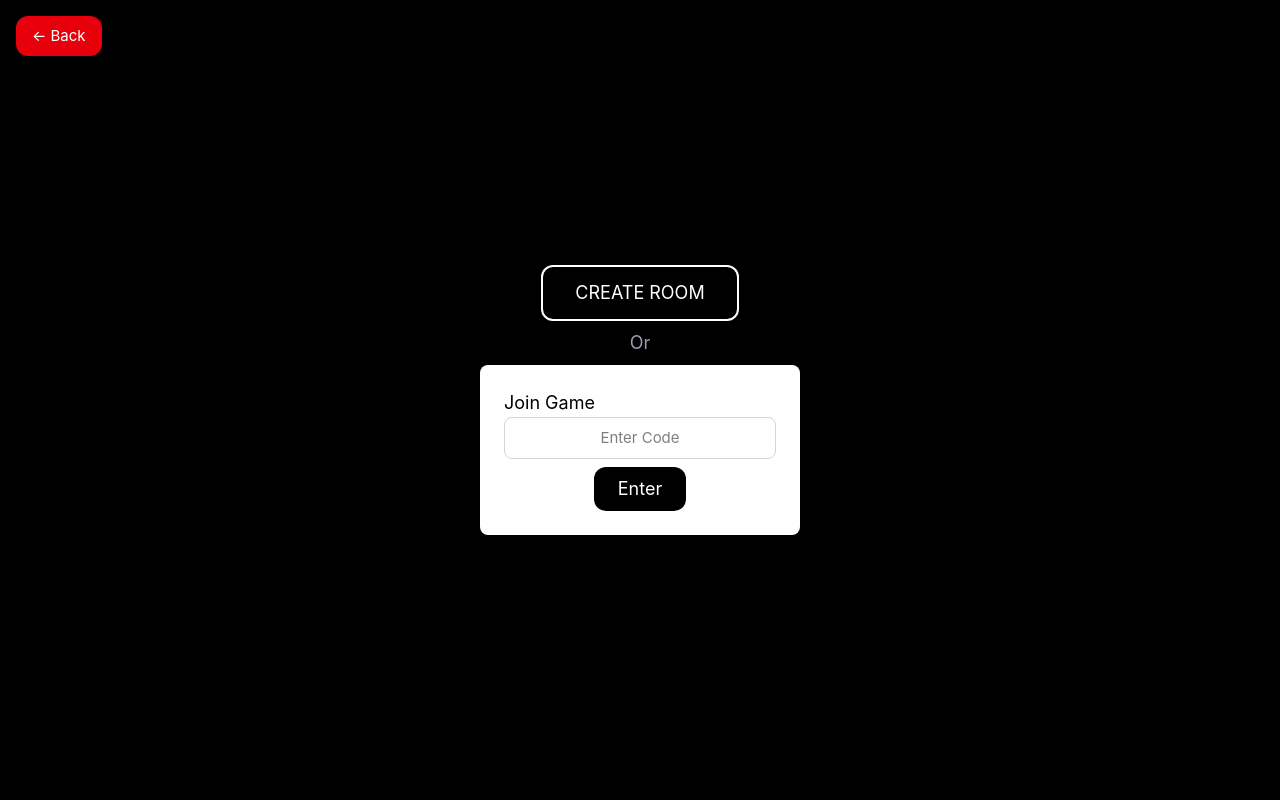
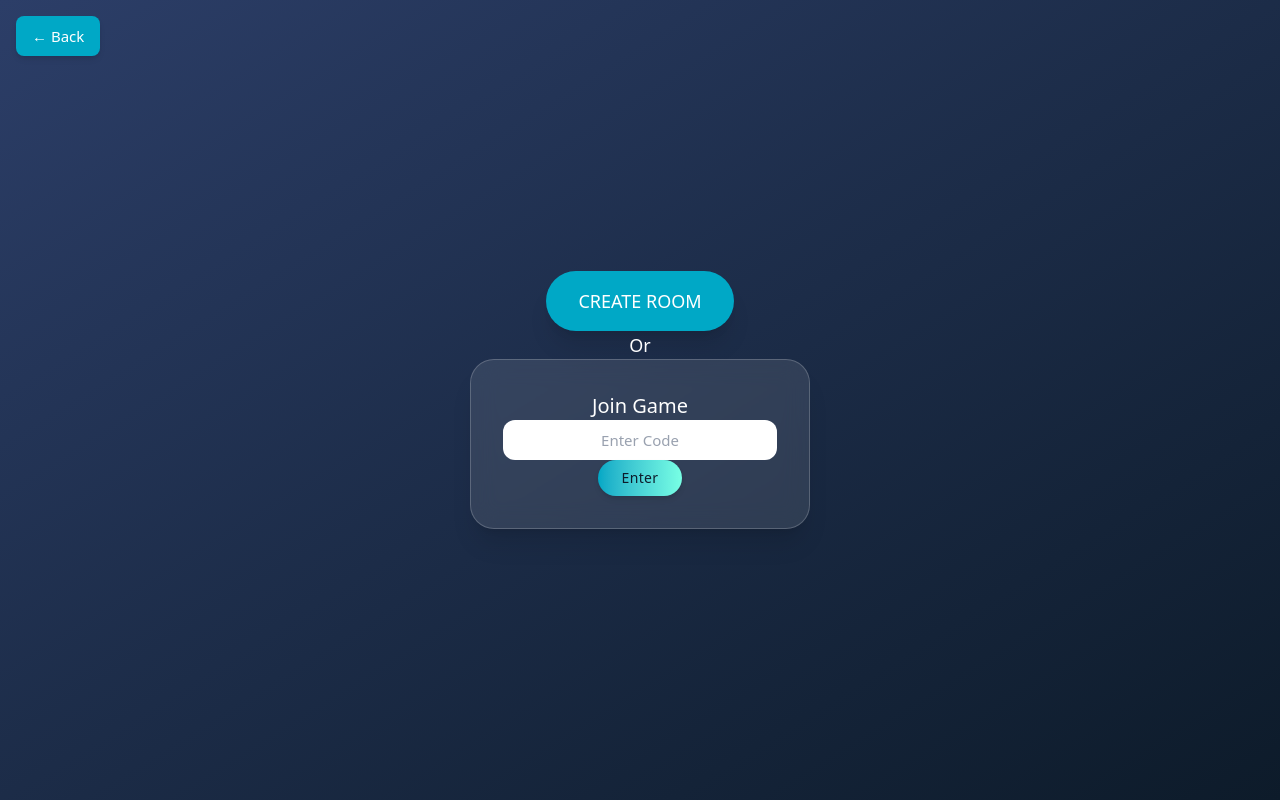
Before and after one commit to faizhalifunn/VueToAPI, a Vue app: page /admin in a window 1280 px wide. Built offline with nearby package versions, Linux system fonts and the light colour scheme.

Commit message:
Update FE4

```diff
--- a/src/components/CreateGameButton.vue
+++ b/src/components/CreateGameButton.vue
@@ -1,42 +1,44 @@
 <template>
-  <div class="h-screen flex flex-col items-center justify-center bg-black space-y-8 relative">
-    <!-- 🔙 Tombol Back Berwarna Merah -->
+  <div class="min-h-screen flex items-center justify-center bg-gradient-to-br from-[#2C3E68] to-[#0D1B2A] font-sans px-4 py-10 relative">
+    <!-- Tombol Back -->
     <button
       @click="goBack"
-      class="absolute top-4 left-4 bg-red-600 text-white px-4 py-2 rounded-xl font-medium hover:bg-red-500 transition hover:scale-105 shadow-md"
+      class="absolute top-4 left-4 bg-[#00A8C6] text-white px-4 py-2 rounded-lg font-medium hover:bg-[#2C3E68] transition hover:scale-105 shadow-md"
     >
       ← Back
     </button>
 
+    <!-- Kontainer Utama -->
+    <div class="flex flex-col items-center space-y-6">
       <!-- Tombol Create Game -->
       <button
         @click="resetAndCreateGame"
         :disabled="isProcessing"
-      class="text-white bg-black border-2 border-white font-bold text-lg px-8 py-3 rounded-xl shadow-md hover:bg-gray-800 hover:shadow-lg transition disabled:opacity-50 disabled:cursor-not-allowed"
+        class="bg-[#00A8C6] text-white text-lg font-semibold px-8 py-4 rounded-full hover:bg-[#2C3E68] active:scale-95 transition shadow-xl hover:shadow-2xl duration-300 disabled:opacity-50"
       >
         <span v-if="isProcessing" class="loading-spinner mr-2"></span>
         <span>{{ isProcessing ? "Processing..." : "CREATE ROOM" }}</span>
       </button>
 
-    <!-- Text Separator -->
-    <span class="text-gray-400 font-medium text-lg py-2">Or</span>
+      <!-- Separator -->
+      <span class="text-white text-lg font-medium">Or</span>
 
-    <!-- Input dan Tombol Join Game -->
-    <div class="bg-white rounded-lg shadow-md p-6 flex flex-col items-center space-y-4 w-80">
-      <div>
-        <h2 class="text-black font-bold text-lg">Join Game</h2>
+      <!-- Form Join Game -->
+  <!-- Join Game Form -->
+    <div class="bg-white/10 backdrop-blur-md border border-white/20 text-white rounded-3xl shadow-xl p-8 w-[340px] flex flex-col items-center">
+      <h2 class="text-xl font-bold mb-4">Join Game</h2>
+
       <input
         v-model="joinGameCode"
         type="text"
         placeholder="Enter Code"
-        class="w-full px-4 py-2 border border-gray-300 text-black rounded-lg text-center focus:outline-none focus:ring-2 focus:ring-gray-500"
+        class="w-full px-4 py-2 text-center bg-white text-[#1C2541] rounded-xl placeholder-gray-400 focus:outline-none focus:ring-2 focus:ring-[#00A8C6] transition mb-3"
       />
-      </div>
-      <div class="pt-2">
+
      <button
         @click="joinGame"
         :disabled="isProcessing"
-          class="bg-black text-white font-medium text-lg px-6 py-2 rounded-xl hover:bg-gray-800 transition disabled:opacity-50 disabled:cursor-not-allowed"
+        class="bg-gradient-to-r from-[#00A8C6] to-[#78FFE4] text-[#0D1B2A] px-6 py-2 rounded-full text-sm font-semibold tracking-wide shadow-md hover:shadow-xl hover:scale-[1.03] transition-all duration-200 ease-in-out disabled:opacity-50 disabled:cursor-not-allowed"
       >
         <span v-if="isProcessing" class="loading-spinner mr-2"></span>
         <span>{{ isProcessing ? "Processing..." : "Enter" }}</span>
@@ -145,8 +147,7 @@ export default {
 };
 </script>
 
-<style>
-/* Spinner Animasi */
+<style scoped>
 .loading-spinner {
   border: 2px solid transparent;
   border-top: 2px solid white;
--- a/src/components/EndResult.vue
+++ b/src/components/EndResult.vue
@@ -89,9 +89,9 @@
                 </thead>
                 <tbody>
                   <tr>
-                    <td>{{ formatNumber(teamData.ProInterest) }}</td>
-                    <td>{{ formatNumber(teamData.ConInterest) }}</td>
-                    <td>{{ formatNumber(teamData.HeadInterest) }}</td>
+                    <td>{{ formatNumber(teamData.ProductiveInterest) }}</td>
+                    <td>{{ formatNumber(teamData.ConsumptiveInterest) }}</td>
+                    <td>{{ formatNumber(teamData.InterOfficeInterest) }}</td>
                     <td>{{ formatNumber(teamData.OutInterest) }}</td>
                     <td>{{ formatNumber(teamData.Development) }}</td>
                     <td>{{ formatNumber(teamData.MarketingCost) }}</td>
--- a/src/components/FirstPage.vue
+++ b/src/components/FirstPage.vue
@@ -80,12 +80,12 @@ const joinGame = async () => {
 <template>
   <div class="min-h-screen flex flex-col items-center justify-center bg-gradient-to-br from-[#2C3E68] to-[#0D1B2A] font-sans px-4 py-10 relative">
     <!-- Back Button -->
-    <button
+    <!-- <button
       @click="goBack"
       class="absolute top-4 left-4 bg-[#00A8C6] text-white px-4 py-2 rounded-lg font-medium hover:bg-[#2C3E68] transition hover:scale-105 shadow-md"
     >
       ← Back
-    </button>
+    </button> -->
 
     <!-- Logo -->
     <div class="flex flex-col items-center animate-fade-in -mt-60 mb-44 z-10">
--- a/src/components/LeaderboardPage.vue
+++ b/src/components/LeaderboardPage.vue
@@ -120,8 +120,8 @@
               <input
                 type="number"
                 min="0"
-                v-model.number="interest.ConInterest"
-                :class="['w-full px-3 py-2 border rounded', interest.ConInterest < 0 ? 'border-red-500' : '']"
+                v-model.number="interest.ConsumptiveInterest"
+                :class="['w-full px-3 py-2 border rounded', interest.ConsumptiveInterest < 0 ? 'border-red-500' : '']"
                 placeholder="Masukkan bunga konsumtif"
                 required
               />
@@ -131,8 +131,8 @@
               <input
                 type="number"
                 min="0"
-                v-model.number="interest.ProInterest"
-                :class="['w-full px-3 py-2 border rounded', interest.ProInterest < 0 ? 'border-red-500' : '']"
+                v-model.number="interest.ProductiveInterest"
+                :class="['w-full px-3 py-2 border rounded', interest.ProductiveInterest < 0 ? 'border-red-500' : '']"
                 placeholder="Masukkan bunga produktif"
                 required
               />
@@ -142,8 +142,8 @@
               <input
                 type="number"
                 min="0"
-                v-model.number="interest.HeadInterest"
-                :class="['w-full px-3 py-2 border rounded', interest.HeadInterest < 0 ? 'border-red-500' : '']"
+                v-model.number="interest.InterOfficeInterest"
+                :class="['w-full px-3 py-2 border rounded', interest.InterOfficeInterest < 0 ? 'border-red-500' : '']"
                 placeholder="Masukkan bunga kantor pusat"
                 required
               />
@@ -154,7 +154,7 @@
                 type="number"
                 min="0"
                 v-model.number="interest.OutInterest"
-                :class="['w-full px-3 py-2 border rounded', interest.OutInterest < 0 ? 'border-red-500' : '']"
+                :class="['w-full px-3 py-2 border rounded', interest.FundInterest < 0 ? 'border-red-500' : '']"
                 placeholder="Masukkan bunga pihak ketiga"
                 required
               />
@@ -238,9 +238,9 @@ const showInterestFormModal = ref(false);
 
 const interest = ref({
   gameCode,
-  ConInterest: null,
-  ProInterest: null,
-  HeadInterest: null,
+  ConsumptiveInterest: null,
+  ProductiveInterest: null,
+  InterOfficeInterest: null,
   OutInterest: null,
 });
 
@@ -344,8 +344,8 @@ const openInterestForm = () => {
 };
 
 const submitInterest = async () => {
-  const { ConInterest, ProInterest, HeadInterest, OutInterest } = interest.value;
-  if (ConInterest < 0 || ProInterest < 0 || HeadInterest < 0 || OutInterest < 0) {
+  const { ConsumptiveInterest, ProductiveInterest, InterOfficeInterest, FundInterest } = interest.value;
+  if (ConsumptiveInterest < 0 || ProductiveInterest < 0 || InterOfficeInterest < 0 || FundInterest < 0) {
     alert("Nilai bunga tidak boleh negatif.");
     return;
   }
--- a/src/views/GamePage.vue
+++ b/src/views/GamePage.vue
@@ -97,10 +97,10 @@ const interest = ref({
 })
 
 const interestLabels = {
-  conInterest: 'ConInterest (Bunga Konsumtif)',
-  proInterest: 'ProInterest (Bunga Produktif)',
-  headInterest: 'HeadInterest (Bunga Kantor Pusat)',
-  outInterest: 'OutInterest (Bunga Pihak Ketiga)',
+  ConsumptiveInterest: 'ConsumptiveInterest (Bunga Konsumtif)',
+  ProductiveInterest: 'ProductiveInterest (Bunga Produktif)',
+ InterOfficeInterest: 'InterOfficeInterest (Bunga Kantor Pusat)',
+  FundInterest: 'FundInterest (Bunga Pihak Ketiga)',
 }
 
 onMounted(() => {
@@ -134,9 +134,9 @@ const submitInterest = async () => {
   try {
     await axios.post('https://api-fastify-pi.vercel.app/game/addinterest', {
       gameCode: gameCode.value,
-      ConInterest: interest.value.conInterest,
-      ProInterest: interest.value.proInterest,
-      HeadInterest: interest.value.headInterest,
+      ConsumptiveInterest: interest.value.conInterest,
+      ProductiveInterest: interest.value.proInterest,
+      InterOfficeInterest: interest.value.InterOfficeInterest,
       OutInterest: interest.value.outInterest
     })
 
```
Lines whose indentation alone changed are shown as unchanged.
